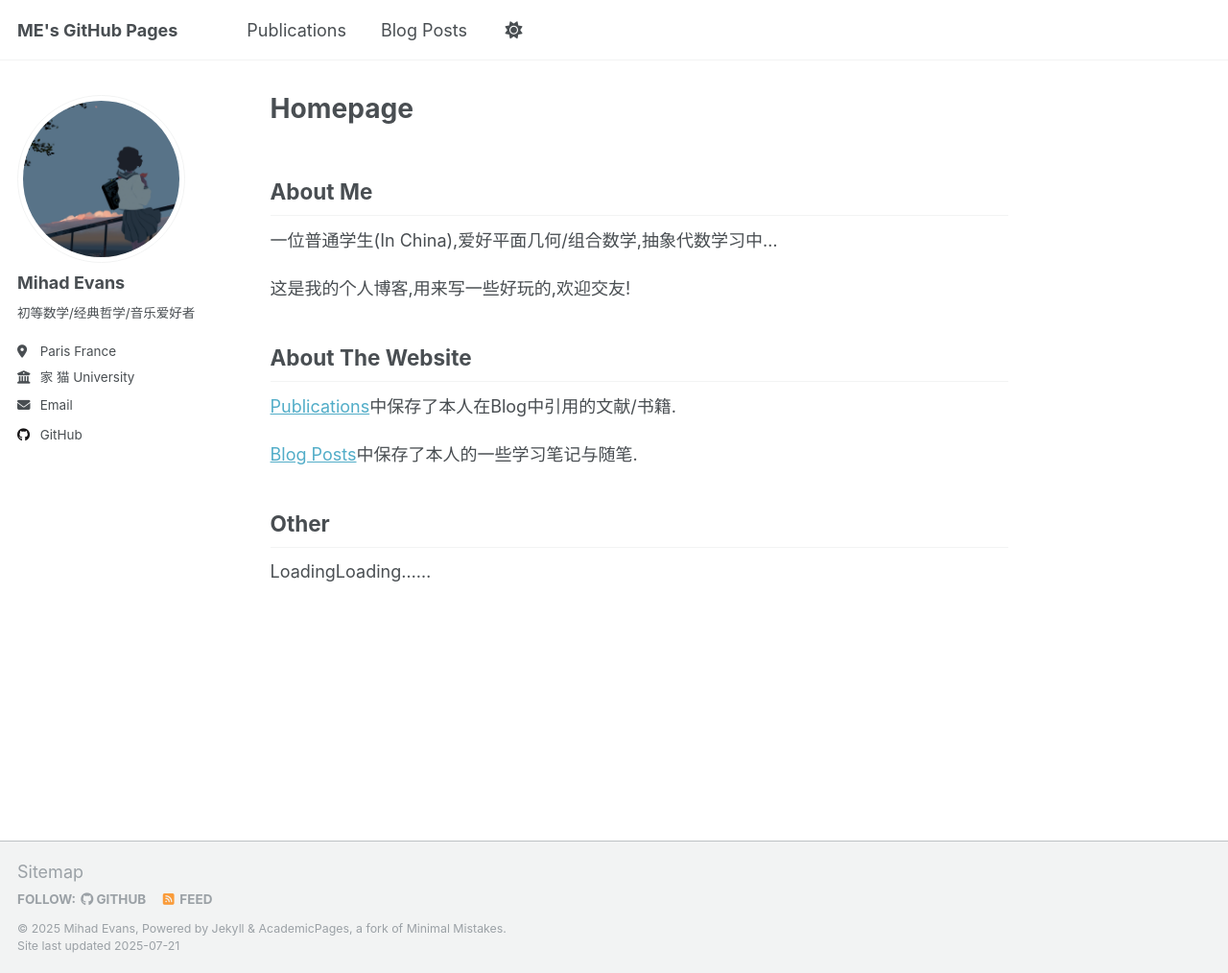
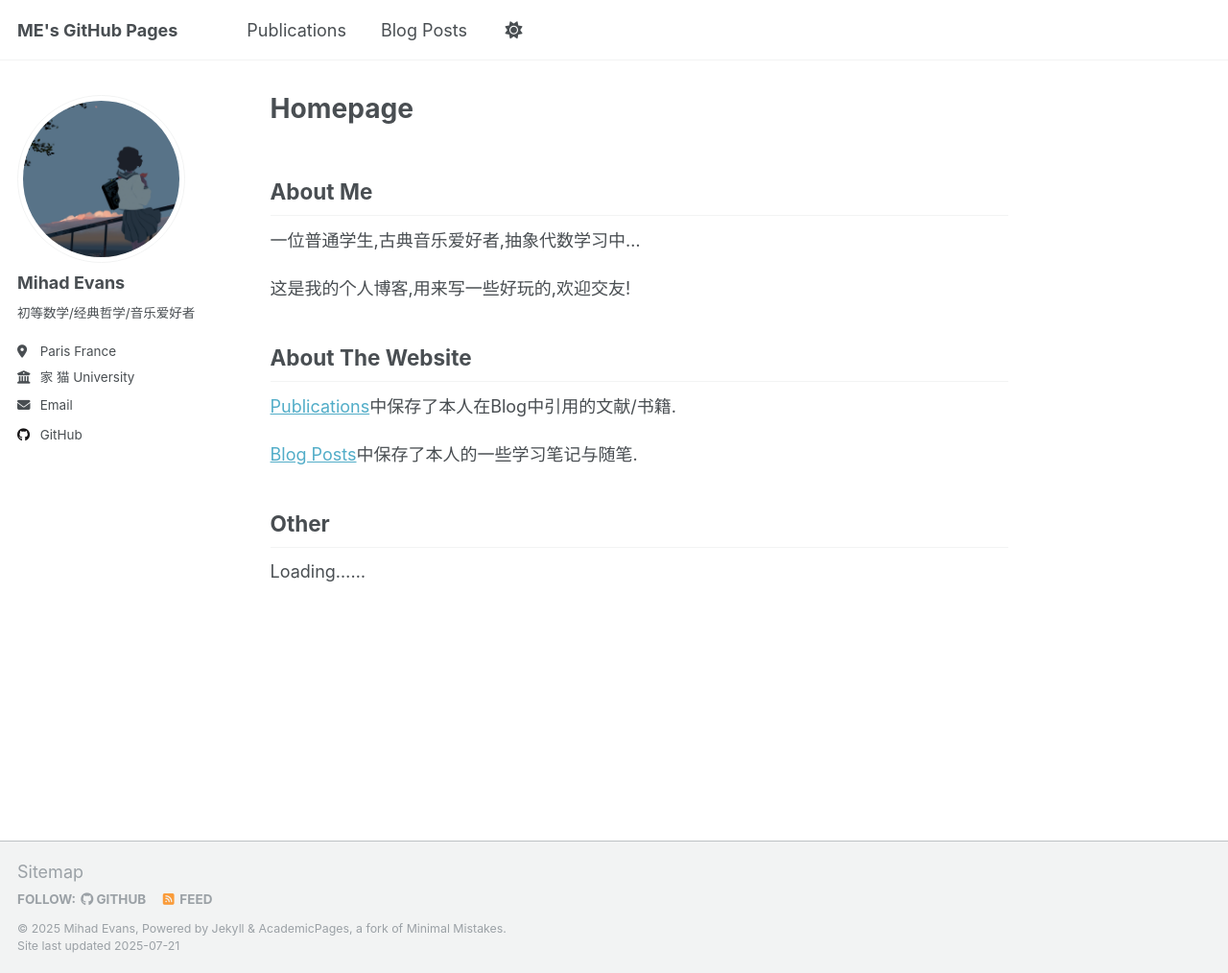
Before and after one commit to Mihad-Evans/Mihad-Evans.github.io, a Jekyll site: the page built from index.md, in a window 1280 px wide and 1014 px high. Shown: the whole window at 96% size. Built offline with Jekyll 4.4.1, drawn with Linux system fonts in a browser that asks for light colours; a script that is not in the unit is left out.

Commit message:
Update index.md

```diff
--- a/index.md
+++ b/index.md
@@ -4,7 +4,7 @@ title: "Homepage"
 
 ## About Me
 
-一位普通学生(In China),爱好平面几何/组合数学,抽象代数学习中...
+一位普通学生,古典音乐爱好者,抽象代数学习中...
 
 这是我的个人博客,用来写一些好玩的,欢迎交友!
 
@@ -20,4 +20,4 @@ title: "Homepage"
 
 ## Other
 
-LoadingLoading......
+Loading......
```
